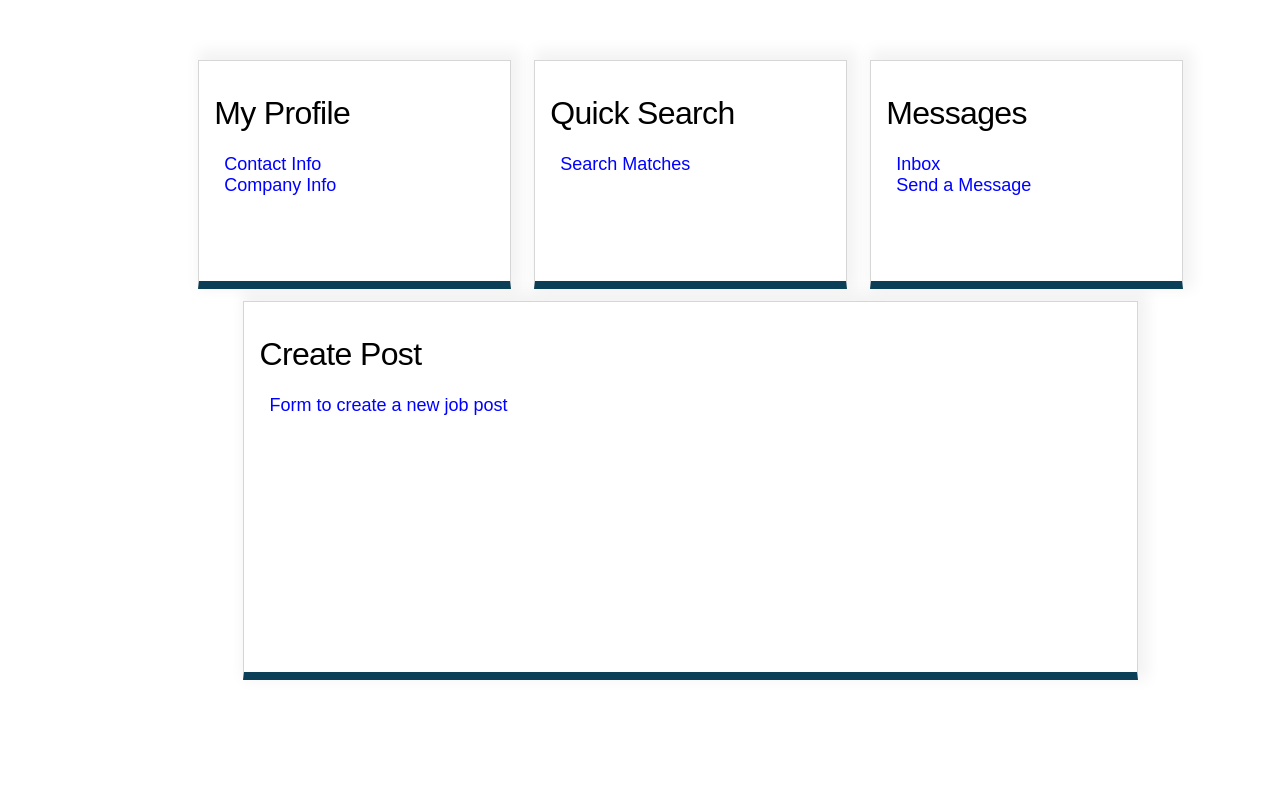
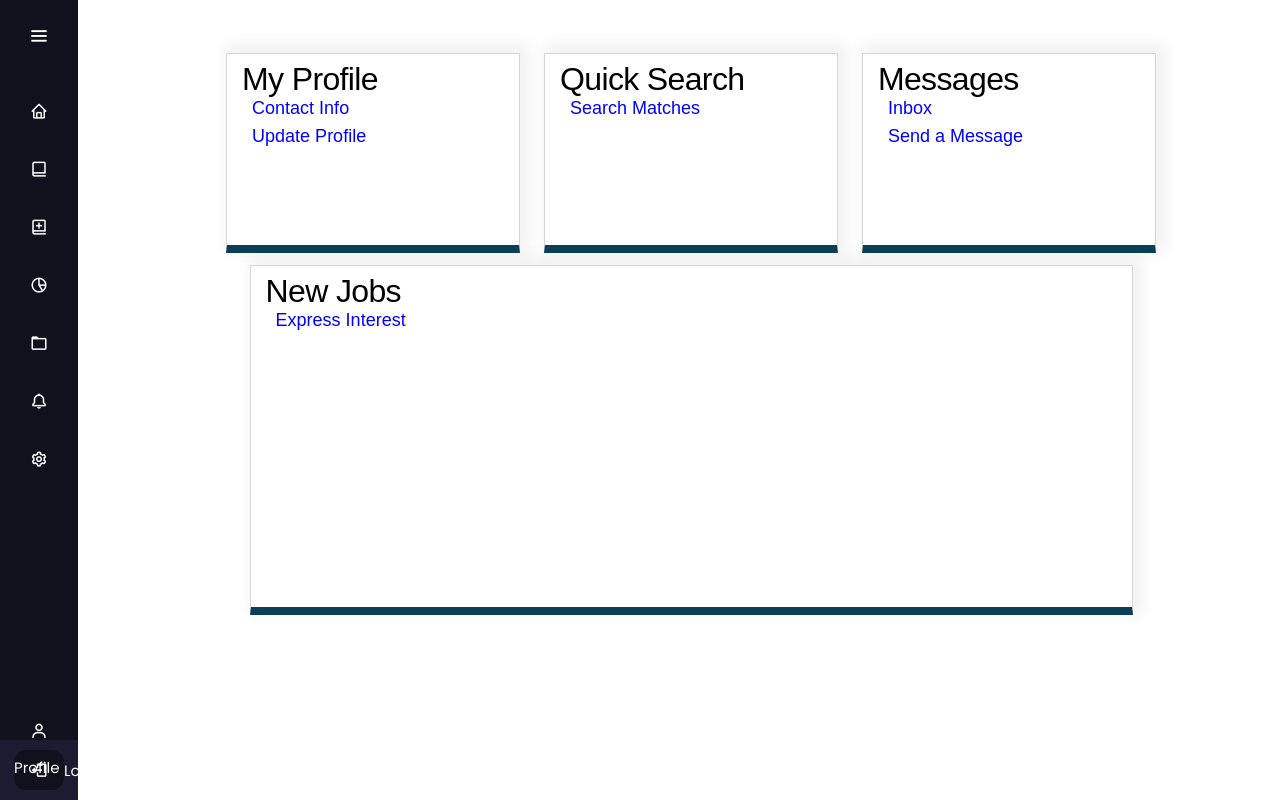
Before and after one commit to Sarge02/Lorem-Ipsum, a PHP site: page /dashboard/contractorDashboard.html in a window 1280 px wide. Run offline with PHP 8.4, Linux system fonts and the light colour scheme.

Commit message:
#LI-63 Integrated dashboard and updated forms

```diff
--- a/dashboard/conDash.css
+++ b/dashboard/conDash.css
@@ -20,7 +20,7 @@
     padding: 10px 10px 10px 10px;
 }
 
-.card h2, .bigBox h2 {
+.card h2, .bigBox h2, .bigBoxContractor h2 {
     font-family: sans-serif;
     font-size: 32px;
     font-weight: 400;
@@ -29,15 +29,16 @@
     padding-left: 5px;
 }
 
-.card a, .bigBox a {
+.card a, .bigBox a, .bigBoxContractor a {
     color: blue;
     text-decoration: none;
     font-size: 18px;
     font-family: sans-serif;
     padding: 15px;
+    line-height: 28px;
 }
 
-.bigBox {
+.bigBox, .bigBoxContractor {
     width: 75%;
     height: 350px;
     box-shadow: 5px -5px 14px 5px rgba(0, 0, 0, 0.05);
@@ -49,6 +50,14 @@
     margin: auto;
     padding: 10px 10px 10px 10px;
 }
+
+.bigBox {
+    background-image: url("workRequestForm.png");
+    background-size:contain;
+    background-repeat: no-repeat;
+    background-position: center;
+}
+
 .column {
     float: left;
     width: 25%;
--- a/dashboard/contractorDashboard.html
+++ b/dashboard/contractorDashboard.html
@@ -6,15 +6,87 @@
         <title> Dashboard | Titan Finder </title>
         <meta name="description" content="Contractor Dashboard">
         <link rel="stylesheet" href="conDash.css">
+        <link rel="stylesheet" href="clientDash.css">
+        <link href='https://unpkg.com/boxicons@2.0.7/css/boxicons.min.css' rel='stylesheet'>
     </head>
 
     <body>
+        <header>
+            <div class="sidebar">
+              <div class="logo-details">
+                  <div class="logo_name">Titan Finder</div>
+                  <i class='bx bx-menu' id="btn" ></i>
+              </div>
+              <ul class="nav-list">
+                <li>
+                  <a href="home.html">
+                    <i class='bx bx-home'></i>
+                    <span class="links_name">Home</span>
+                  </a>
+                   <span class="tooltip">Home</span>
+                </li>
+                <li>
+                 <a href="#">
+                   <i class='bx bx-book-alt' ></i>
+                   <span class="links_name">My Jobs</span>
+                 </a>
+                 <span class="tooltip">My Jobs</span>
+               </li>
+               <li>
+                 <a href="#">
+                   <i class='bx bx-book-add' ></i>
+                   <span class="links_name">Create Job</span>
+                 </a>
+                 <span class="tooltip">Create Job</span>
+               </li>
+               <li>
+                 <a href="#">
+                   <i class='bx bx-pie-chart-alt-2' ></i>
+                   <span class="links_name">Analytics</span>
+                 </a>
+                 <span class="tooltip">Analytics</span>
+               </li>
+               <li>
+                 <a href="#">
+                   <i class='bx bx-folder' ></i>
+                   <span class="links_name">File Manager</span>
+                 </a>
+                 <span class="tooltip">Files</span>
+               </li>
+               <li>
+                 <a href="#">
+                   <i class='bx bx-bell' ></i>
+                   <span class="links_name">Notifications</span>
+                 </a>
+                 <span class="tooltip">Notifications</span>
+               </li>
+               <li>
+                 <a href="#">
+                   <i class='bx bx-cog' ></i>
+                   <span class="links_name">Settings</span>
+                 </a>
+                 <span class="tooltip">Settings</span>
+               </li>
+               <li class="logout">
+                  <a href="login.html">
+                   <i class='bx bx-log-out' id="log_out" ></i>
+                   <span class="logout">Logout</span>
+               </a>
+               </li>
+               <li class="profile">
+                  <i class ="bx bx-user" id="profile"></i>
+                  <span class="profile">Profile</span>
+               </li>
+              </ul>
+            </div>
+
+          </header>
         <div class="containerBig">
             <div class="containerCard">
                 <div class="card">
                     <h2>My Profile</h2>
                     <a href="">Contact Info<br></a>
-                    <a href="">Company Info</a>
+                    <a href="">Update Profile</a>
                 </div>
                 <div class="card">
                     <h2>Quick Search</h2>
@@ -26,11 +98,27 @@
                     <a href="">Send a Message</a>
                 </div>
             </div>
-            <div class="bigBox">
-                <h2>Create Post</h2>
-                <a href="">Form to create a new job post</a>
+            <div class="bigBoxContractor">
+                <h2>New Jobs</h2>
+                <a href="">Express Interest</a>
             </div>
         </div>
+        <script>
+            let sidebar = document.querySelector(".sidebar");
+            let closeBtn = document.querySelector("#btn");
 
+            closeBtn.addEventListener("click", ()=>{
+              sidebar.classList.toggle("open");
+              menuBtnChange();
+            });
+
+            function menuBtnChange() {
+             if(sidebar.classList.contains("open")){
+               closeBtn.classList.replace("bx-menu", "bx-menu-alt-right");
+             }else {
+               closeBtn.classList.replace("bx-menu-alt-right","bx-menu");
+             }
+            }
+            </script>
     </body>
 </html>
--- a/home.html
+++ b/home.html
@@ -31,7 +31,6 @@
             <p> Our skilled team of laborers perform construction tasks and have the experience and certifications to provide our clients with service that is unparalleled in the industry.
             </p>
         </div>
-
     <div class="bigContainer">
          <div class="cardContainer">
             <div class="innerCard">
--- a/register.html
+++ b/register.html
@@ -27,7 +27,8 @@
         <div class="registrationContainer">
             <div class ="registrationInnerCard">
                 <form>
-                    <h2>Contact Information</h2>
+                    <fieldset class="fieldSet">
+                    <legend class="title">Contact Information</legend>
                     <label for="fname">First Name:</label>
                     <input type="text"><br>
 
@@ -62,7 +63,7 @@
                         <option value="stateFour">Four</option>
                     </select><br><br>
 
-                    <h2>Registration Information</h2>
+                    <h2 class="title">Registration Information</h2>
                     <label for="registrationType">Registration Type:</label>
                     <select id="regType" name="regType">
                         <option value="regTypeOne">One</option>
@@ -77,6 +78,7 @@
 
                     <input type="submit" value="Submit"><br>
                     <a href="login+\login.html">Already have an account?</a>
+                </fieldset>
                 </form>
             </div>
         </div>
```
Also changed, not shown: dashboard/adminDash.css (deleted, +0 -38 lines), dashboard/clientDashboard.html (renamed from clientDashboard.html, +36 -11 lines), style.css (+39 -9 lines), workRequest.html (+4 -3 lines), dashboard/clientDash.css (renamed from clientDash.css), dashboard/workRequestForm.png (added).
